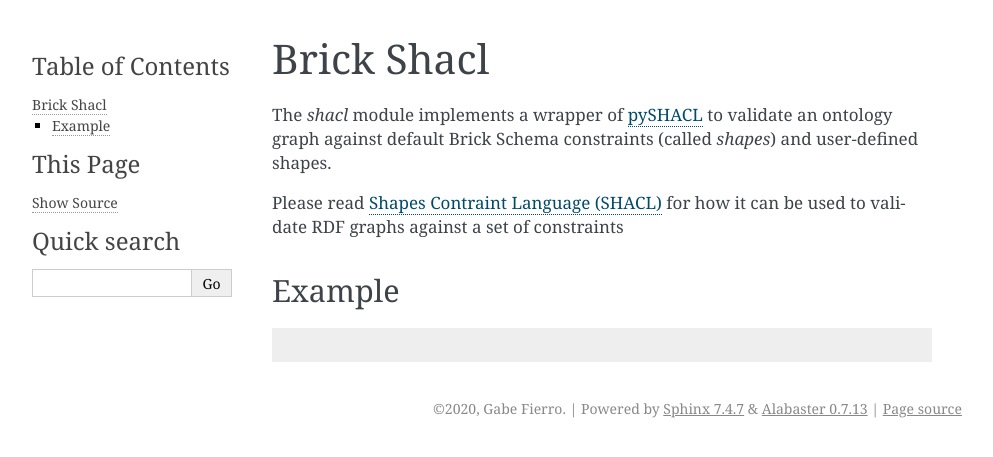
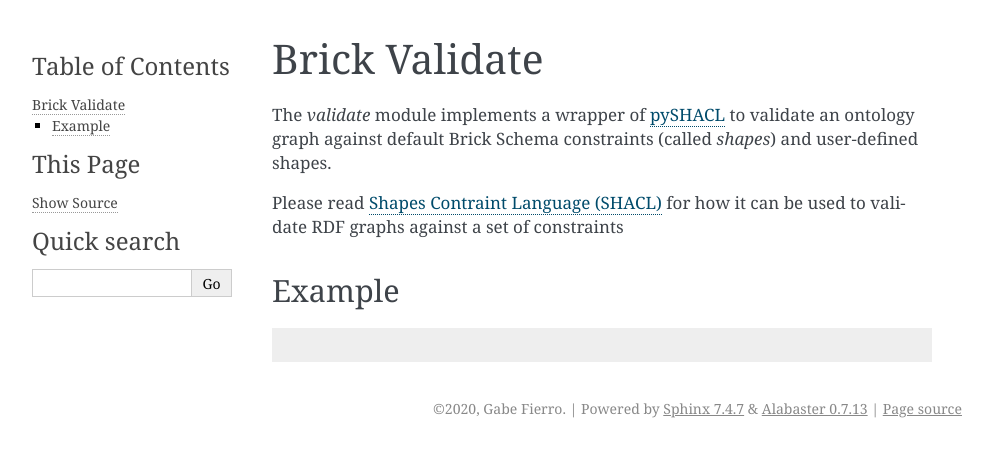
Before and after one commit to BrickSchema/py-brickschema, a Sphinx documentation site: the page built from docs/validate.rst, in a window 1280 px wide. Shown: the top 457 px of the page, without its empty margins (148-1141 px from the left). Built offline with Sphinx 7.4.7, drawn with Linux system fonts in a browser that asks for light colours; pages that are not in the unit, such as notebooks, are missing from menus; the version number is read from the project's files by our own code.

Commit message:
Change submodule shacl to validate in relevant files.

```diff
--- a/brickschema/__init__.py
+++ b/brickschema/__init__.py
@@ -2,7 +2,7 @@
 Python package `brickschema` provides a set of tools, utilities and interfaces
 for working with, developing and interacting with Brick models.
 """
-from . import graph, inference, namespaces, shacl
+from . import graph, inference, namespaces, validate
 
 __version__ = '0.0.12'
-__all__ = ['graph', 'inference', 'namespaces', 'orm', 'shacl']
+__all__ = ['graph', 'inference', 'namespaces', 'orm', 'validate']
--- a/docs/index.rst
+++ b/docs/index.rst
@@ -28,7 +28,7 @@
 
    quickstart
    orm
-   shacl
+   validate
 
    source/brickschema
 
--- a/docs/source/brickschema.rst
+++ b/docs/source/brickschema.rst
@@ -36,10 +36,10 @@
     :undoc-members:
     :show-inheritance:
 
-brickschema.shacl module
+brickschema.validate module
 ----------------------
 
-.. automodule:: brickschema.shacl
+.. automodule:: brickschema.validate
     :members:
     :undoc-members:
     :show-inheritance:
--- a/docs/validate.rst
+++ b/docs/validate.rst
@@ -1,7 +1,7 @@
-Brick Shacl
+Brick Validate
 =========
 
-The `shacl` module implements a wrapper of `pySHACL`_ to
+The `validate` module implements a wrapper of `pySHACL`_ to
 validate an ontology graph against default Brick Schema constraints (called *shapes*) and user-defined
 shapes.
 
```
Also changed, not shown: 2 other files.
